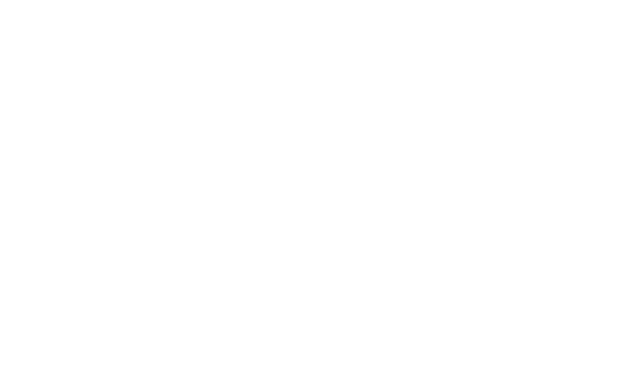
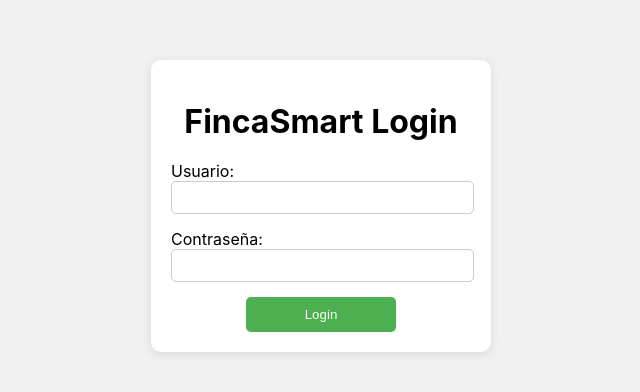
Before and after one commit to JhairGarthoffUPSA/fincasmart, a React (Create React App) app: page /login in a window 1280 px wide. Before the commit this address had no page. Shown: the part 194-586 px from the top of the page, without its empty margins (319-959 px from the left). Built offline with nearby package versions, Linux system fonts and the light colour scheme.

Commit message:
Login creado

```diff
--- a/src/App.tsx
+++ b/src/App.tsx
@@ -1,12 +1,14 @@
 import React from 'react';
 import { BrowserRouter as Router, Routes, Route, Navigate } from 'react-router-dom';
 import HomePage from './pages/HomePage';
+import LoginPage from './pages/LoginPage';
 
 const App: React.FC = () => {
   return (
       <Router>
           <Routes>
-              <Route path="/" element={<HomePage />} />
+              <Route path="/login" element={<LoginPage />} />
+              <Route path="/home" element={<HomePage />} />
           </Routes>
       </Router>
   );
--- a/src/pages/HomePage.tsx
+++ b/src/pages/HomePage.tsx
@@ -79,7 +79,7 @@
             <main className="homepage-main">
                 <section className="farm-info">
                     <h1>Estancia "Prosperidad"</h1>
-                    <p>Propietario: Juan Perez</p>
+                    <p>Propietario: Jhair Garthoff</p>
                 </section>
 
                 <section className="inventory">
--- /dev/null
+++ b/src/pages/LoginPage.css
@@ -0,0 +1,51 @@
+.login-page {
+    display: flex;
+    justify-content: center;
+    align-items: center;
+    height: 100vh;
+    background-color: #f0f0f0;
+}
+
+.login-container {
+    background-color: white;
+    padding: 20px;
+    border-radius: 10px;
+    box-shadow: 0 2px 10px rgba(0, 0, 0, 0.1);
+    width: 300px;
+    text-align: center;
+}
+
+.login-container h1 {
+    margin-bottom: 20px;
+}
+
+.login-form-group {
+    margin-bottom: 15px;
+    text-align: left;
+}
+
+.form-group label {
+    display: block;
+    margin-bottom: 5px;
+}
+
+.login-form-group input {
+    width: 95%;
+    padding: 8px;
+    border: 1px solid #ccc;
+    border-radius: 5px;
+}
+
+button {
+    width: 50%;
+    padding: 10px;
+    background-color: #4CAF50;
+    color: white;
+    border: none;
+    border-radius: 5px;
+    cursor: pointer;
+}
+
+button:hover {
+    background-color: #45a049;
+}
--- /dev/null
+++ b/src/pages/LoginPage.tsx
@@ -0,0 +1,49 @@
+import React, { useState } from 'react';
+import './LoginPage.css';
+import { useNavigate } from 'react-router-dom';
+
+const LoginPage: React.FC = () => {
+    const [username, setUsername] = useState('');
+    const [password, setPassword] = useState('');
+    const navigate = useNavigate();
+
+    const handleLogin = (event: React.FormEvent) => {
+        event.preventDefault();
+        // Add login logic here (e.g., API call to authenticate the user)
+        console.log('Login submitted', { username, password });
+
+        // Navigate to the Home Page upon successful login
+        navigate('/home');
+    };
+
+    return (
+        <div className="login-page">
+            <div className="login-container">
+                <h1>FincaSmart Login</h1>
+                <form onSubmit={handleLogin}>
+                    <div className="login-form-group">
+                        <label htmlFor="username">Usuario:</label>
+                        <input
+                            type="text"
+                            id="username"
+                            value={username}
+                            onChange={(e) => setUsername(e.target.value)}
+                        />
+                    </div>
+                    <div className="login-form-group">
+                        <label htmlFor="password">Contraseña:</label>
+                        <input
+                            type="password"
+                            id="password"
+                            value={password}
+                            onChange={(e) => setPassword(e.target.value)}
+                        />
+                    </div>
+                    <button type="submit">Login</button>
+                </form>
+            </div>
+        </div>
+    );
+};
+
+export default LoginPage;
```
